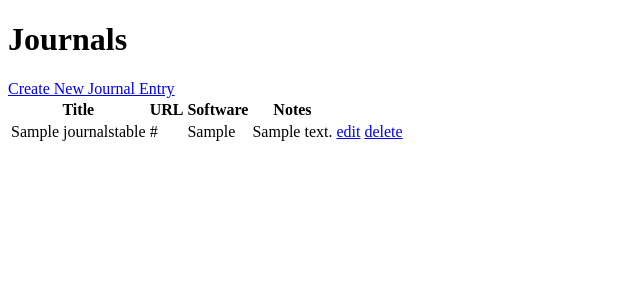
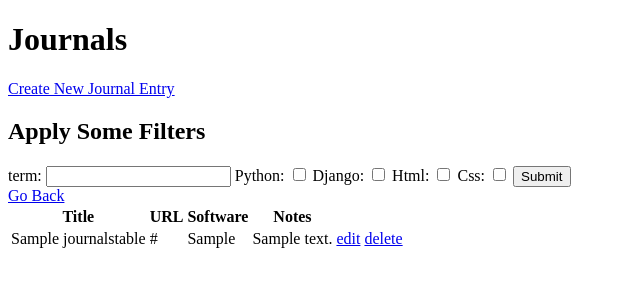
Before and after one commit to dxnnymurphy/journalwebapp, a Django app: page /journal_app in a window 1280 px wide. Shown: the top 300 px of the page, without its empty margins (0-640 px from the left). Run offline with Django 4.2, Linux system fonts and the light colour scheme; tables that the repository leaves empty hold one stand-in row (Sample ...).

Commit message:
filtering added
multiple checkbox filters currently not working together

```diff
--- a/mysite/journal_app/forms.py
+++ b/mysite/journal_app/forms.py
@@ -5,3 +5,11 @@ class NewJournalForm(forms.Form):
     url = forms.CharField(label= 'url', required = False)
     software = forms.CharField(label='software', required = False)
     notes = forms.CharField(label='notes', required=False)
+
+
+class FilterForm(forms.Form):
+    term = forms.CharField(label='term', required = False)
+    python = forms.BooleanField(required=False)
+    django = forms.BooleanField(required=False)
+    html = forms.BooleanField(required=False)
+    css = forms.BooleanField(required=False)
--- a/mysite/journal_app/templates/journal_app/index.html
+++ b/mysite/journal_app/templates/journal_app/index.html
@@ -5,6 +5,16 @@
 <h1>Journals</h1>
 
 <a href="{% url 'journal_app:create' %}"> Create New Journal Entry</a>
+
+
+<h2> Apply Some Filters</h2>
+<form method = "POST">
+   {{ form }}
+   <input type = "submit" value = "Submit">
+</form>
+
+<a href="{% url 'journal_app:index' %}"> Go Back</a>
+
 
 <table>
     <thead>
--- a/mysite/journal_app/urls.py
+++ b/mysite/journal_app/urls.py
@@ -6,5 +6,6 @@ urlpatterns = [
 path('',views.index,name='index'),
 path('create/', views.create, name='create'),
 path('<int:journal_id>/', views.edit, name='edit'),
-path('<int:journal_id>/delete', views.delete, name='delete')
+path('<int:journal_id>/delete', views.delete, name='delete'),
+path('filter/', views.filter, name='filter')
 ]
--- a/mysite/journal_app/views.py
+++ b/mysite/journal_app/views.py
@@ -1,10 +1,33 @@
+from re import search
 from django.shortcuts import get_object_or_404, render
 from journal_app.forms import NewJournalForm
 from journal_app.models import journal
+from .forms import FilterForm
 
 # Create your views here.
 def index(request):
     journals = journal.objects.all()
+    search_flag = False
+    if request.method == 'POST':
+        form = FilterForm(request.POST)
+        if form.is_valid():
+            for key in form.cleaned_data:
+                if key == 'term' and form.cleaned_data[key]:
+                    term = form.cleaned_data["term"]
+                    journals = journal.objects.filter(title__contains=term)
+                    search_flag = True
+                if form.cleaned_data[key] is not False and key != 'term':
+                    if search_flag == True:
+                        journals2 = journal.objects.filter(software__contains=key)
+                        journals.union(journals2)
+                    else:
+                        journals = journal.objects.filter(software__contains=key)
+    techform = FilterForm()
+    context = {'Journals': journals, 'form': techform}
+    return render(request,'journal_app/index.html', context)
+
+def filter(request):
+    journals = journal.objects.filter(software='python')
     return render(request,'journal_app/index.html', {'Journals': journals})
 
 def create(request):
@@ -27,20 +50,24 @@ def create(request):
 def edit(request, journal_id):
     entry = get_object_or_404(journal, pk=journal_id)
     entry_dict = entry.__dict__
-    form = NewJournalForm(request.POST or None)
+    print(entry_dict)
     if request.method == 'POST':
+        form = NewJournalForm(request.POST or None)
         if form.is_valid():
+            print(form.cleaned_data)
             if entry_dict["title"] != form.cleaned_data["title"]:
                 entry.title = form.cleaned_data["title"]
             if entry_dict["url"] != form.cleaned_data["url"]:
-                entry.title = form.cleaned_data["url"]
+                entry.url = form.cleaned_data["url"]
             if entry_dict["software"] != form.cleaned_data["software"]:
-                entry.title = form.cleaned_data["software"]
+                entry.software = form.cleaned_data["software"]
             if entry_dict["notes"] != form.cleaned_data["notes"]:
-                entry.title = form.cleaned_data["notes"]
+                entry.notes = form.cleaned_data["notes"]
             entry.save()
             journals = journal.objects.all()
             return render(request,'journal_app/index.html', {'Journals': journals})
+        else:
+            print("not valid")
     return render(request, "journal_app/edit.html", {'entry': entry_dict})
 
 def delete(request, journal_id):
```
Also changed, not shown: 2 other files.
